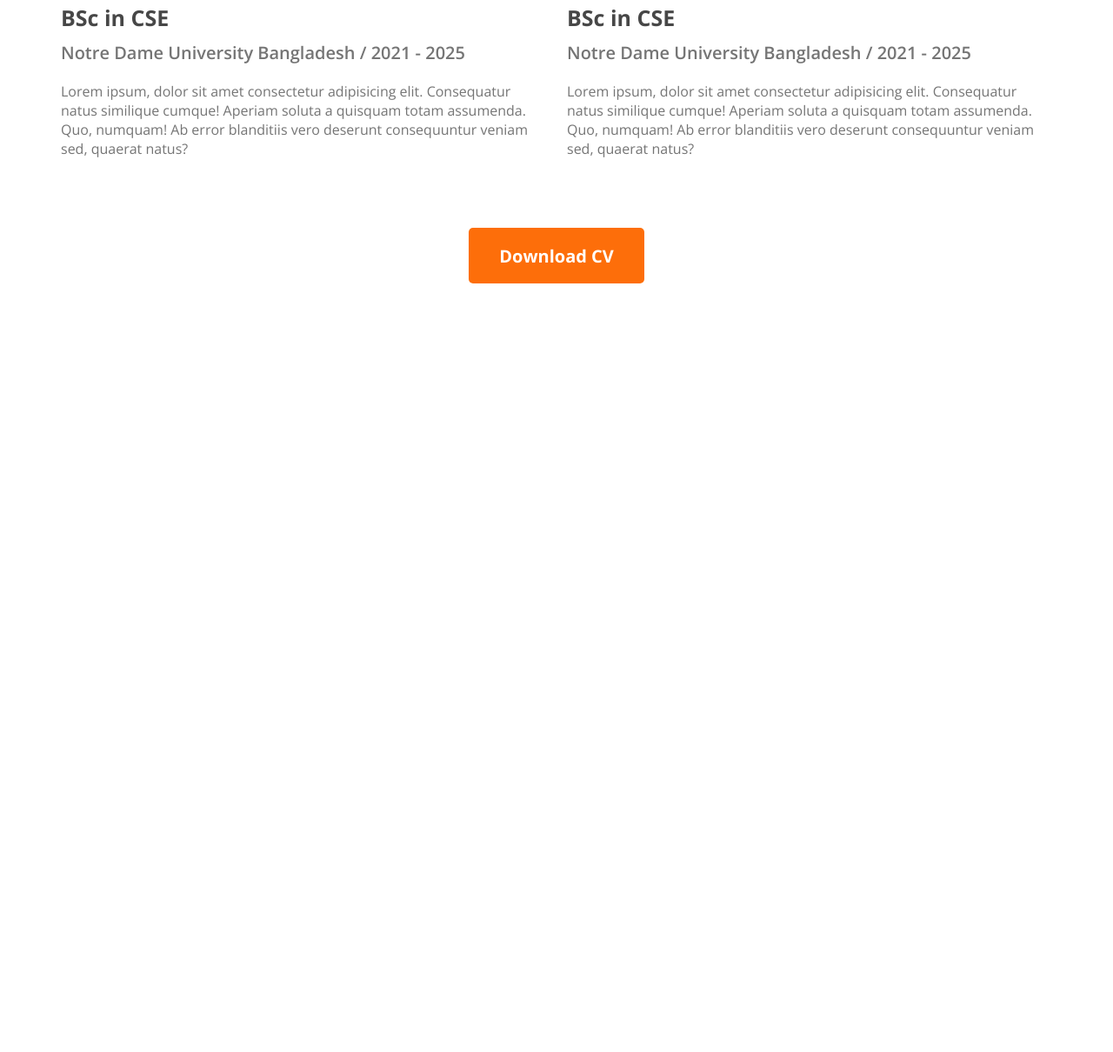
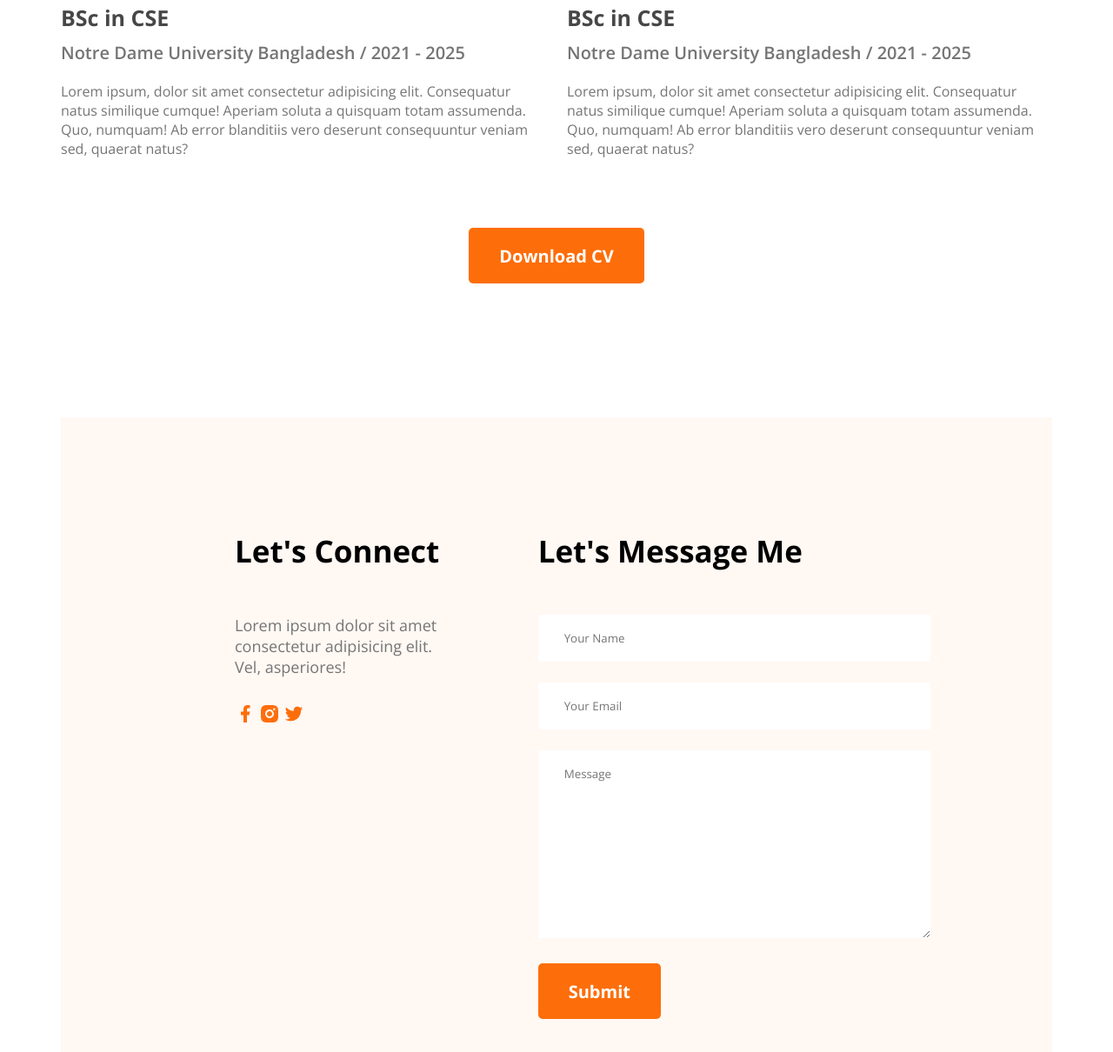
Before and after one commit to JasonNdub/Portfolio-Developer, a plain HTML site: page index.html in a window 1280 px wide. Shown: the part 3074-4284 px from the top of the page at 87% size. Before the commit the page ends 3400 px from the top, so only its background shows below. Drawn offline with nearby package versions, Linux system fonts and the light colour scheme.

Commit message:
edit done

```diff
--- a/index.html
+++ b/index.html
@@ -177,6 +177,39 @@
                 <button class="button-primary">Download CV</button>
             </div>
         </section>
+        <br>
+        <br>
+        <br>
+        <br>
+        <br>
+        <br>
+        <br>
+        <!--contact section-->
+        <section class="contact">
+            <div>
+                <h3 class="section-title">Let's Connect</h3>
+                <p class="section-description">Lorem ipsum dolor sit amet consectetur adipisicing elit. Vel, asperiores!
+                </p>
+                <a href="">
+                    <img src="images/icons/facebook.png" alt="facebook.png">
+                </a>
+                <a href="">
+                    <img src="images/icons/insta.png" alt="insta.png">
+                </a>
+                <a href="">
+                    <img src="images/icons/twitter.png" alt="twitter.png">
+                </a>
+            </div>
+            <div>
+                <h3 class="section-title">Let's Message Me</h3>
+                <form action="">
+                    <input type="text" name="" id="" placeholder="Your Name">
+                    <input type="email" name="" id="" placeholder="Your Email">
+                    <textarea name="" id="" cols="30" rows="10" placeholder="Message"></textarea>
+                    <input class="button-primary" type="submit" value="Submit">
+                </form>
+            </div>
+        </section>
     </main>
     <footer>
 
--- a/styles/portfolio.css
+++ b/styles/portfolio.css
@@ -174,3 +174,23 @@ banner img{
     margin-top: 50px;
     text-align: center;
 }
+
+/*contact section styles*/
+.contact{
+    display: flex;
+    gap: 100px;
+    background-color: #FFF8F3;
+    padding: 130px 200px;
+}
+.contact .section-title{
+    text-align: left;
+}
+.contact input[type="text"], input[type="email"], textarea{
+    margin-bottom: 24px;
+    border: 0;
+    width: 100%;
+    padding: 18px 30px;
+}
+.contact a{
+    text-decoration: none;
+}
```
